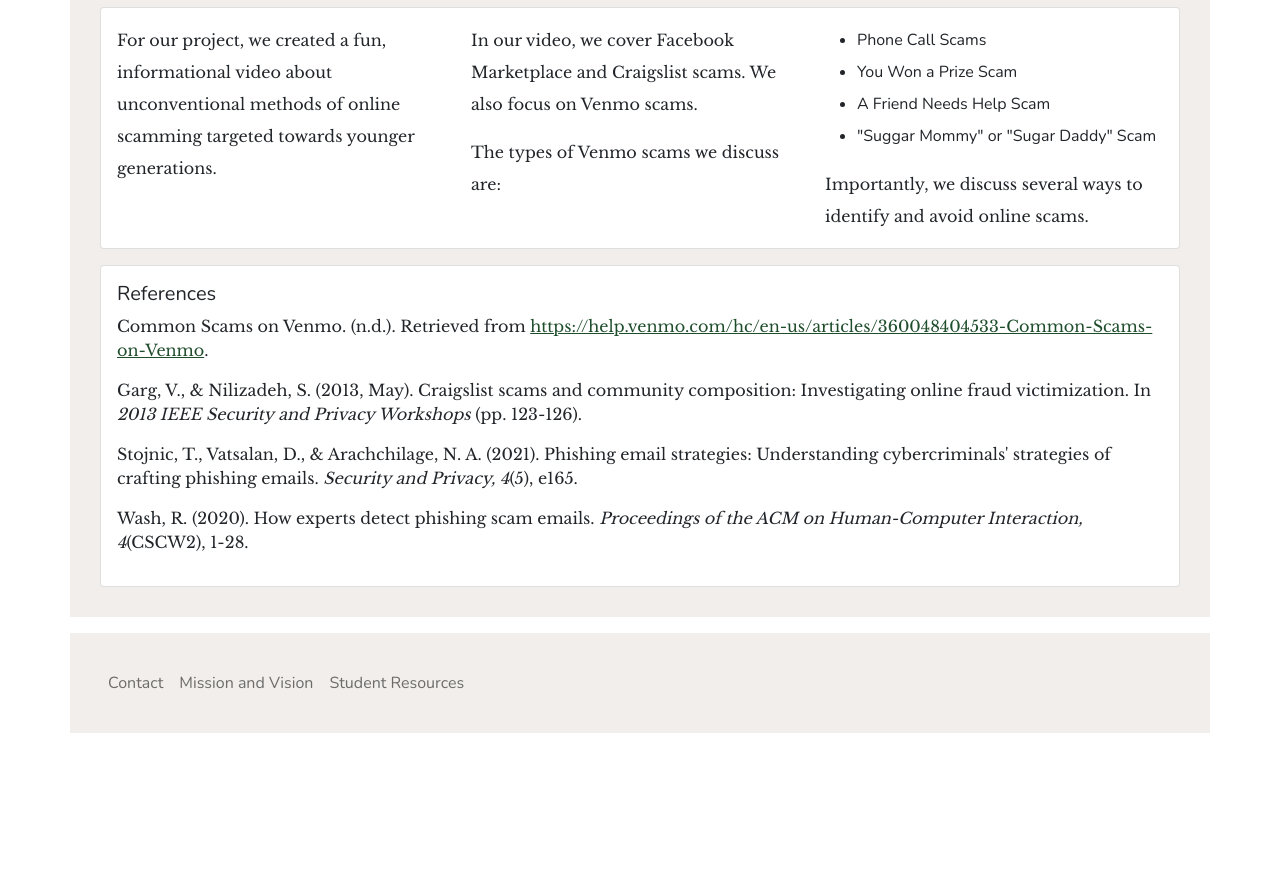
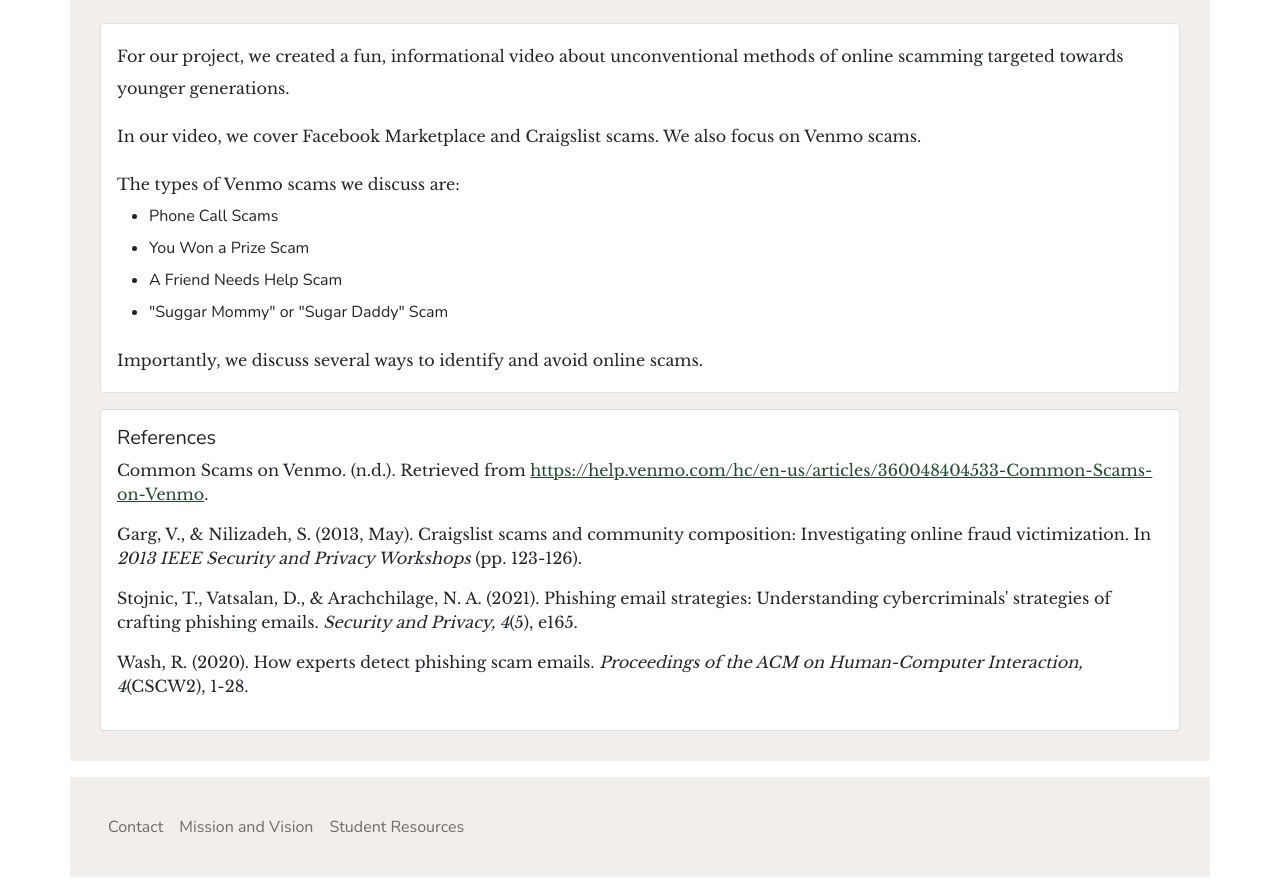
Before and after one commit to jack-hermanson/cis200, a Flask app: template main/web/templates/projects/online-scamming.html in a window 1280 px wide. Shown: the part 844-1737 px from the top of the page. Before the commit the page ends 1577 px from the top, so only its background shows below. Run offline with Flask 2, Linux system fonts and the light colour scheme; the template is opened without the code that fills it, so the values that code supplies are empty; some libraries are stand-ins or nearby versions.

Commit message:
fix online scam formatting

```diff
--- a/main/web/templates/projects/online-scamming.html
+++ b/main/web/templates/projects/online-scamming.html
@@ -10,7 +10,7 @@
     </div>
 </div>
 <div class="row">
-    <div class="col-12">
+    <div class="col-12 mb-3">
         <iframe width="100%" height="500" src="https://www.youtube.com/embed/6OboNxDYuoY" title="YouTube video player"
             frameborder="0"
             allow="accelerometer; autoplay; clipboard-write; encrypted-media; gyroscope; picture-in-picture"
@@ -20,19 +20,18 @@
 <div class="row">
     <div class="col-12 mb-3">
         <div class="card">
-            <div class="card-body larger-line-height three-columns">
+            <div class="card-body larger-line-height">
                 <p>For our project, we created a fun, informational video about unconventional
                     methods of online scamming targeted towards younger generations.</p>
                 <p>In our video, we cover Facebook Marketplace and Craigslist scams. We also focus on Venmo scams. </p>
-                <p>The types of Venmo scams we discuss are:
+                <p class="mb-0">The types of Venmo scams we discuss are: </p>
                 <ul>
                     <li>Phone Call Scams</li>
                     <li>You Won a Prize Scam</li>
                     <li>A Friend Needs Help Scam</li>
                     <li>"Suggar Mommy" or "Sugar Daddy" Scam</li>
                 </ul>
-                </p>
-                <p>Importantly, we discuss several ways to identify and avoid online scams.</p>
+                <p class="mb-0">Importantly, we discuss several ways to identify and avoid online scams.</p>
             </div>
         </div>
     </div>
```
Lines whose indentation alone changed are shown as unchanged.
